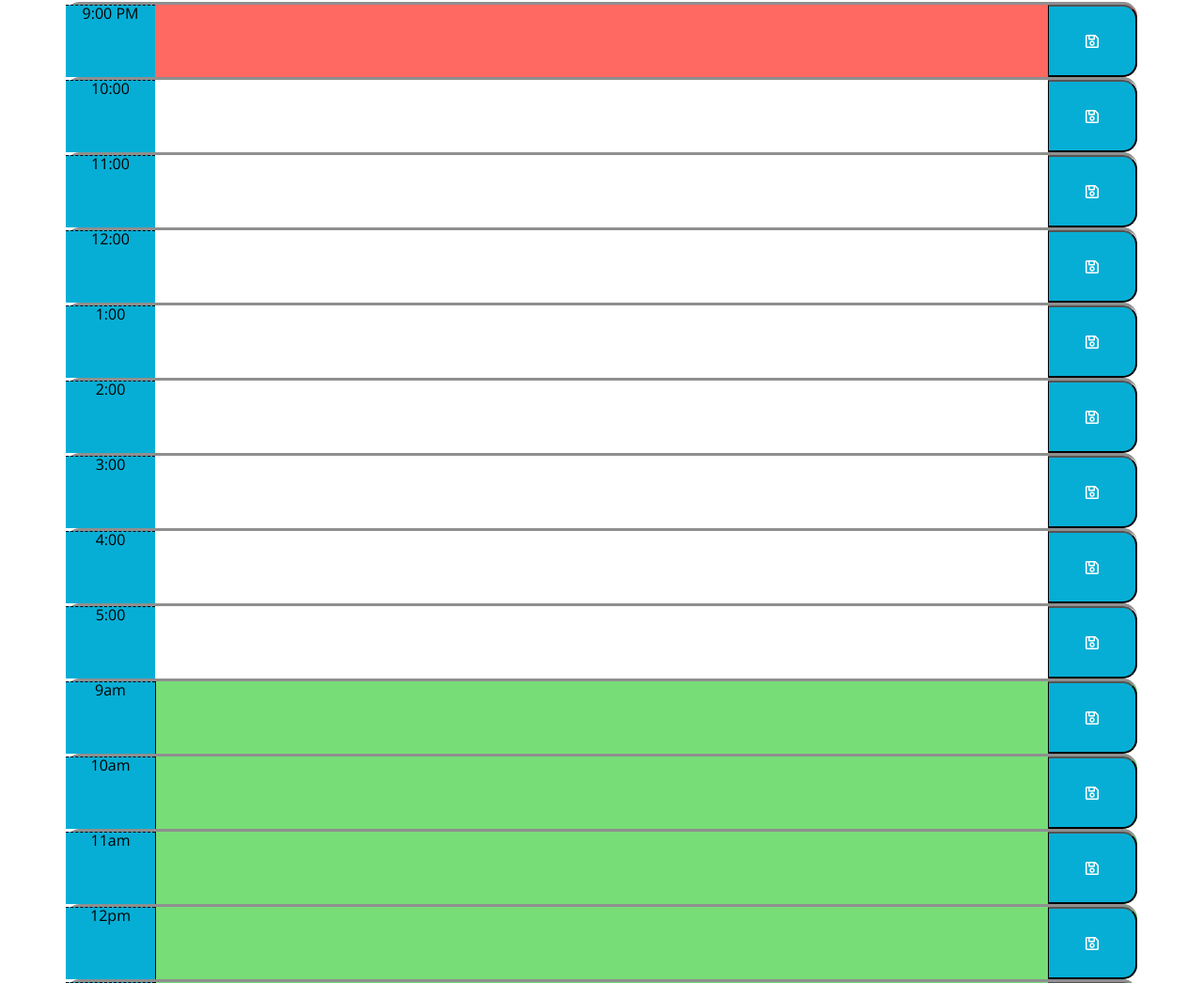
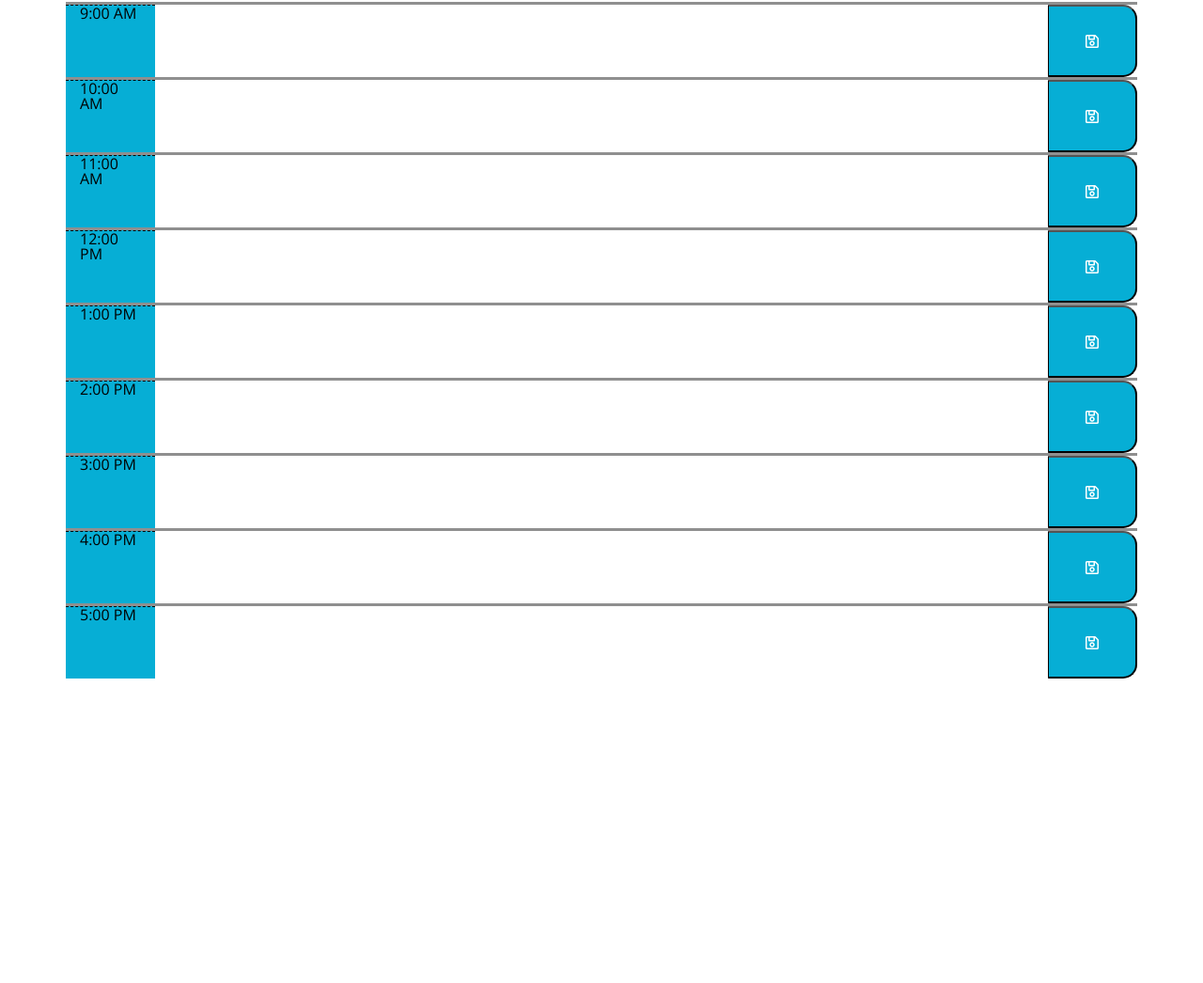
Before and after one commit to AnnieGlade4327/weekday-scheduler, a website: page index.html in a window 1280 px wide. Shown: the part 334-1380 px from the top of the page at 94% size. After the commit the page ends 1056 px from the top, so only its background shows below. Drawn offline with nearby package versions, Linux system fonts and the light colour scheme.

Commit message:
adding final edits, readme

```diff
--- a/index.html
+++ b/index.html
@@ -20,64 +20,64 @@
         <p id="currentDay" class="lead">28th February 2021, 7:31:20 pm</p>
     </header>
     <div class="container">
-        <div id="9" class="row task-info present">
-            <div class="col-1 hour">9:00 PM</div>
+        <div id="9" class="row task-info">
+            <div class="col-1 hour">9:00 AM</div>
             <div class="col task"></div>
             <button class="col-1 saveBtn d-flex justify-content-center align-items-center">
                 <span class="far fa-save"></span>
             </button>
         </div>
         <div id="10" class="row task-info">
-            <div class="col-1 hour">10:00</div>
+            <div class="col-1 hour">10:00 AM</div>
             <div class="col task"></div>
             <button class="col-1 saveBtn d-flex justify-content-center align-items-center">
                 <span class="far fa-save"></span>
             </button>
         </div>
         <div id="11" class="row task-info">
-            <div class="col-1 hour">11:00</div>
+            <div class="col-1 hour">11:00 AM</div>
             <div class="col task"></div>
             <button class="col-1 saveBtn d-flex justify-content-center align-items-center">
                 <span class="far fa-save"></span>
             </button>
         </div>
         <div id="12" class="row task-info">
-            <div class="col-1 hour">12:00</div>
+            <div class="col-1 hour">12:00 PM</div>
             <div class="col task"></div>
             <button class="col-1 saveBtn d-flex justify-content-center align-items-center">
                 <span class="far fa-save"></span>
             </button>
         </div>
         <div id="13" class="row task-info">
-            <div class="col-1 hour">1:00</div>
+            <div class="col-1 hour">1:00 PM</div>
             <div class="col task"></div>
             <button class="col-1 saveBtn d-flex justify-content-center align-items-center">
                 <span class="far fa-save"></span>
             </button>
         </div>
         <div id="14" class="row task-info">
-            <div class="col-1 hour">2:00</div>
+            <div class="col-1 hour">2:00 PM</div>
             <div class="col task"></div>
             <button class="col-1 saveBtn d-flex justify-content-center align-items-center">
                 <span class="far fa-save"></span>
             </button>
         </div>
         <div id="15" class="row task-info">
-            <div class="col-1 hour">3:00</div>
+            <div class="col-1 hour">3:00 PM</div>
             <div class="col task"></div>
             <button class="col-1 saveBtn d-flex justify-content-center align-items-center">
                 <span class="far fa-save"></span>
             </button>
         </div>
         <div id="16" class="row task-info">
-            <div class="col-1 hour">4:00</div>
+            <div class="col-1 hour">4:00 PM</div>
             <div class="col task"></div>
             <button class="col-1 saveBtn d-flex justify-content-center align-items-center">
                 <span class="far fa-save"></span>
             </button>
         </div>
         <div id="17" class="row task-info">
-            <div class="col-1 hour ">5:00</div>
+            <div class="col-1 hour ">5:00 PM</div>
             <div class="col task"></div>
             <button class="col-1 saveBtn d-flex justify-content-center align-items-center">
                 <span class="far fa-save"></span>
--- a/script.js
+++ b/script.js
@@ -1,4 +1,10 @@
-var now = moment();
+var SpecialToDate = '01/03/2021';
+var SpecialTo = moment(SpecialToDate, "01/03/2021");
+if (moment() > SpecialTo) {
+  alert("date is Today or in Future")
+} else {
+    alert('date is in the past');
+}
 $("#currentDay").text(moment().format("28th February 2021, 09:17:35 a"));
 
 setInterval(function () {
@@ -14,33 +20,30 @@ const numbers = [0, 1, 2, 3, 4, 5, 6, 7, 8];
 
 // for loop to iterate through the timeList and timeId array and appends the data
 for (let i = 0; i < timeList.length; i++) {
-    let createRow = $("<div class='row time-block'>").attr("id", timeId[i]);
+    // let createRow = $("<div class='row time-block'>").attr("id", timeId[i]);
     let createTime = $("<div class='hour col-1'>")
 
-    let createTextarea = $("<textarea class='col-10'>");
+    let createTextarea = $("<textarea class=''>");
     createTextarea.attr("id", timeList[i]);
 
     let createButton = $("<button type='button' class='saveBtn col-1 far fa-save'>");
 
-    // append the created row to the container
-    createContainer.append(createRow);
-    //create the timeList and append rows 1-8 starting from (9am and ending at 5pm)
     createTime.text(timeList[i]);
-    createRow.append(createTime);
+    // createRow.append(createTime);
 
     // this create the textarea where user input content
     // createTextarea.text();
-    createRow.append(createTextarea);
+    // createRow.append(createTextarea);
 
     // this create the buttons from 9am to 5pm
     createButton.text();
-    createRow.append(createButton);
+    createButton.append(createButton);
 }
 
-    // this calls the localStorage Function
-    localStorageFunction();
+    //call the localStorage Function
+    localStorage.getItem;
 
-// this will store the data from the textarea into localStorage
+//store the data from the textarea into localStorage
 function localStorageFunction() {
 
     for (let index = 0; index < numbers.length; index++) {
@@ -48,7 +51,7 @@ function localStorageFunction() {
     }
 }
 
-// this to save the stored data that has been entered into the textarea
+//save the stored data that has been entered into the textarea
 $("button").on("click", function (event) {
     event.preventDefault();
 
--- a/style.css
+++ b/style.css
@@ -29,7 +29,7 @@ textarea {
     border-radius: 15px;
   }
 
-.row.task-info {
+.row-task-info {
   text-align: center;
   border-radius: 15px;
 }
```
